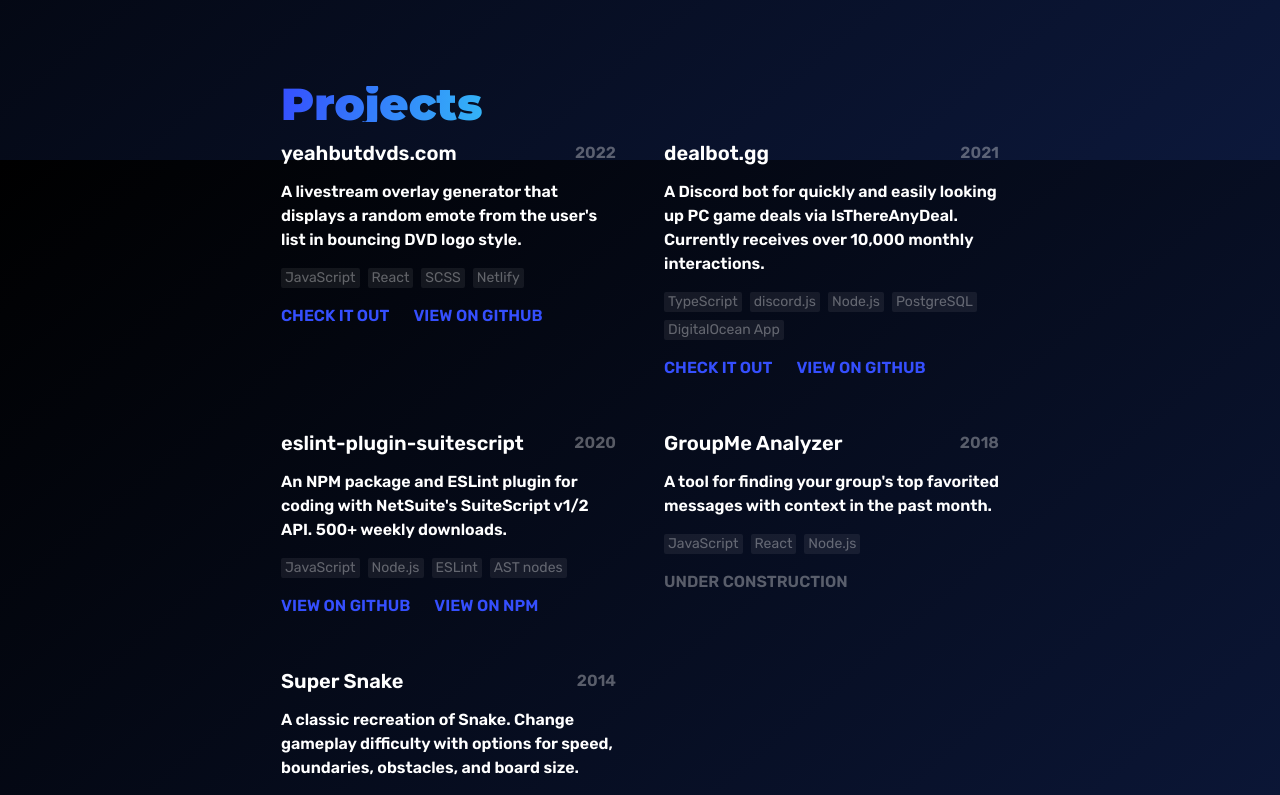
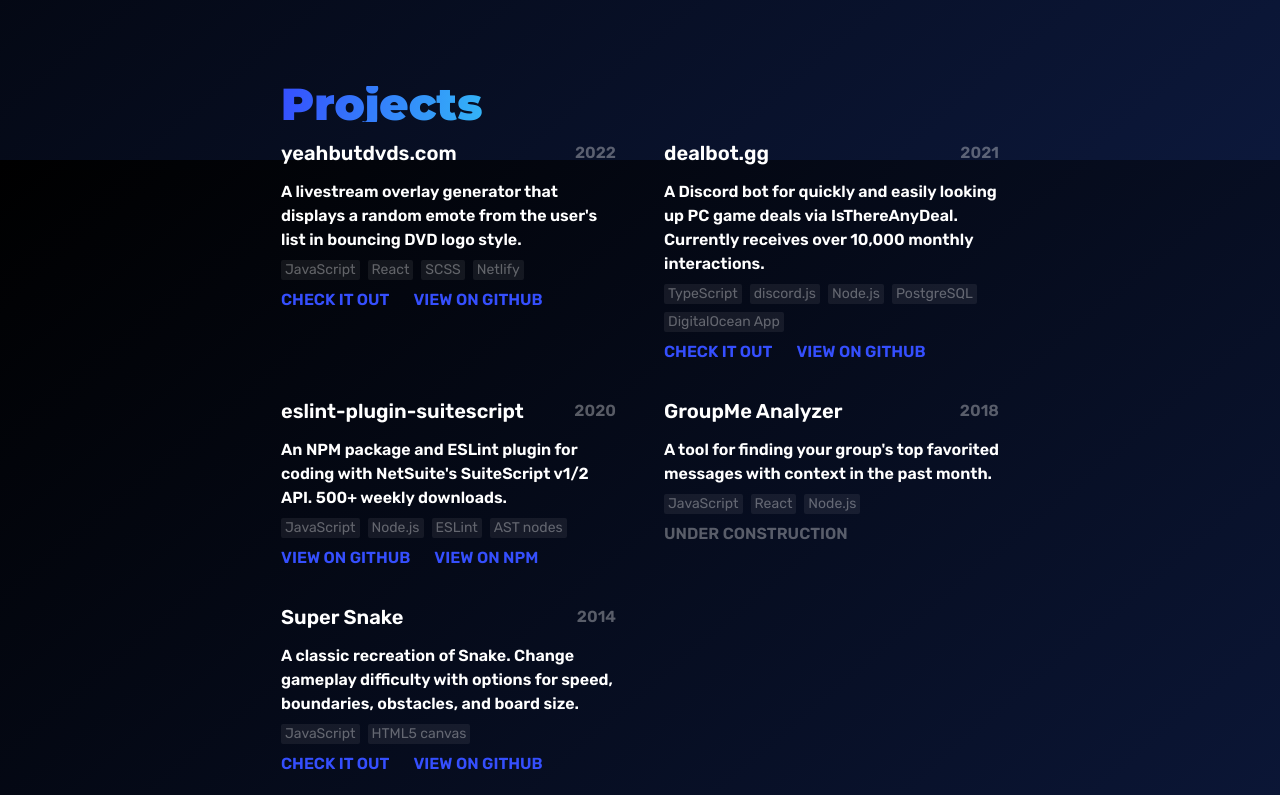
Before and after one commit to acdvs/acdvs.dev, a Next.js app: page / in a window 1280 px wide. Shown: the part 1440-2235 px from the top of the page. Built offline with nearby package versions, Linux system fonts and the light colour scheme.

Commit message:
Improve project spacing

```diff
--- a/src/components/Project.tsx
+++ b/src/components/Project.tsx
@@ -27,8 +27,8 @@
         <h2 className="mb-0">{title}</h2>
         <span className="text-darkTrans">{date}</span>
       </div>
-      <p className="mb-4">{description}</p>
-      <ul className="flex flex-wrap mb-2">
+      <p className="mb-2">{description}</p>
+      <ul className="flex flex-wrap mb-0">
         {tags?.map((tag) => (
           <li
             key={tag}
--- a/src/components/sections/Projects.tsx
+++ b/src/components/sections/Projects.tsx
@@ -4,10 +4,7 @@
 function Projects() {
   return (
     <Section title="Projects">
-      <ul
-        id="project-list"
-        className="md:grid md:gap-12 md:auto-rows-auto md:grid-cols-2"
-      >
+      <ul className="md:grid md:gap-x-12 md:gap-y-8 md:auto-rows-auto md:grid-cols-2">
         <Project
           title="yeahbutdvds.com"
           date="2022"
```
